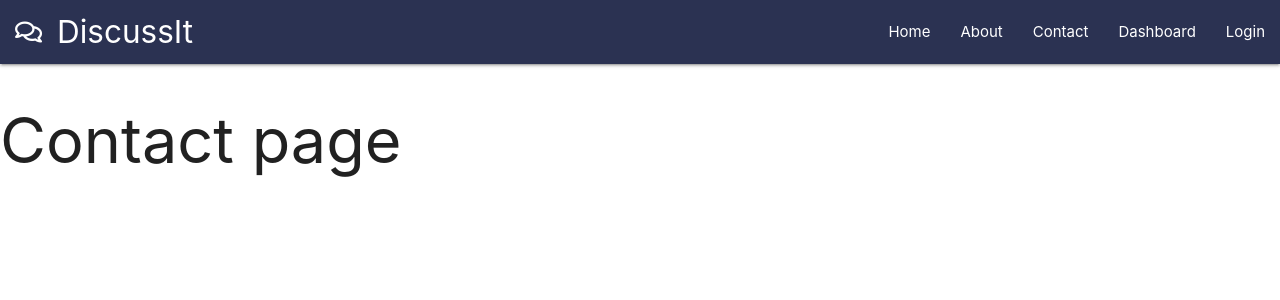
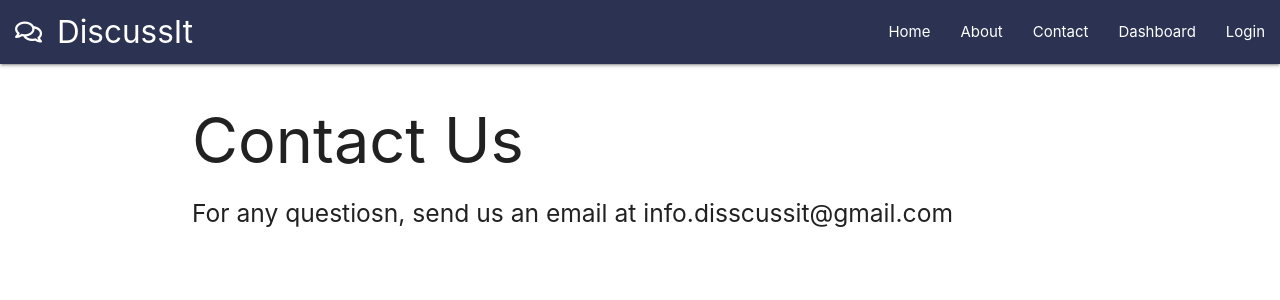
Before and after one commit to byadav02717/discussit, a React (Create React App) app in the folder client/: page /contact in a window 1280 px wide. Shown: the top 300 px of the page. Built offline with nearby package versions, Linux system fonts and the light colour scheme.

Commit message:
Updated contact page
Still needs additional work

```diff
--- a/client/src/pages/Contact.js
+++ b/client/src/pages/Contact.js
@@ -2,8 +2,15 @@ import React from 'react'
 
 export default function Contact() {
     return (
-        <div>
-            <h1> Contact page</h1>
+        <div className="container">
+            <div className="row">
+                <h1>Contact Us</h1>
+            <div className="row">
+                <h5>For any questiosn, send us an email at info.disscussit@gmail.com
+
+                </h5>
+            </div>
+            </div>
         </div>
     )
 }
```
